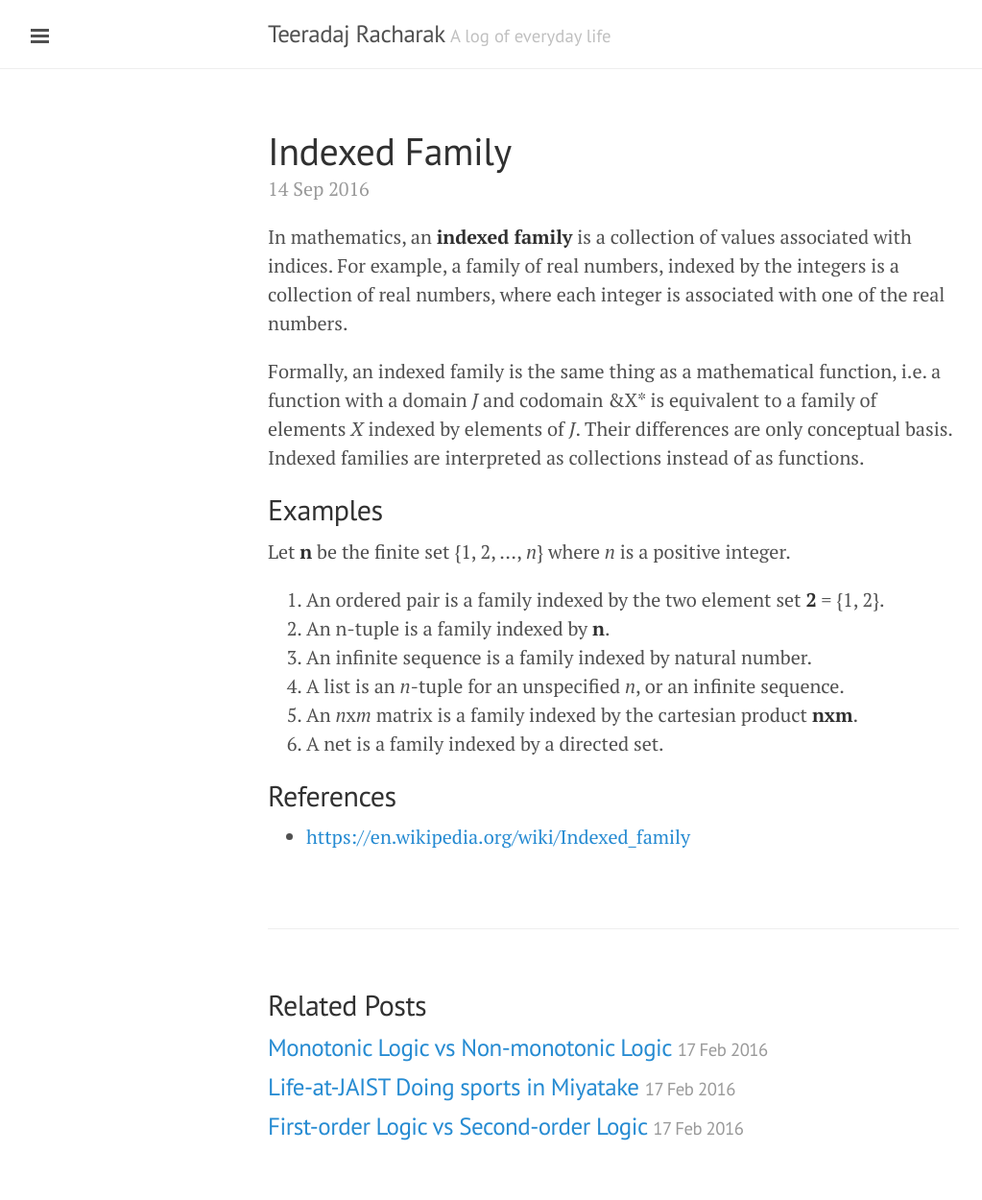
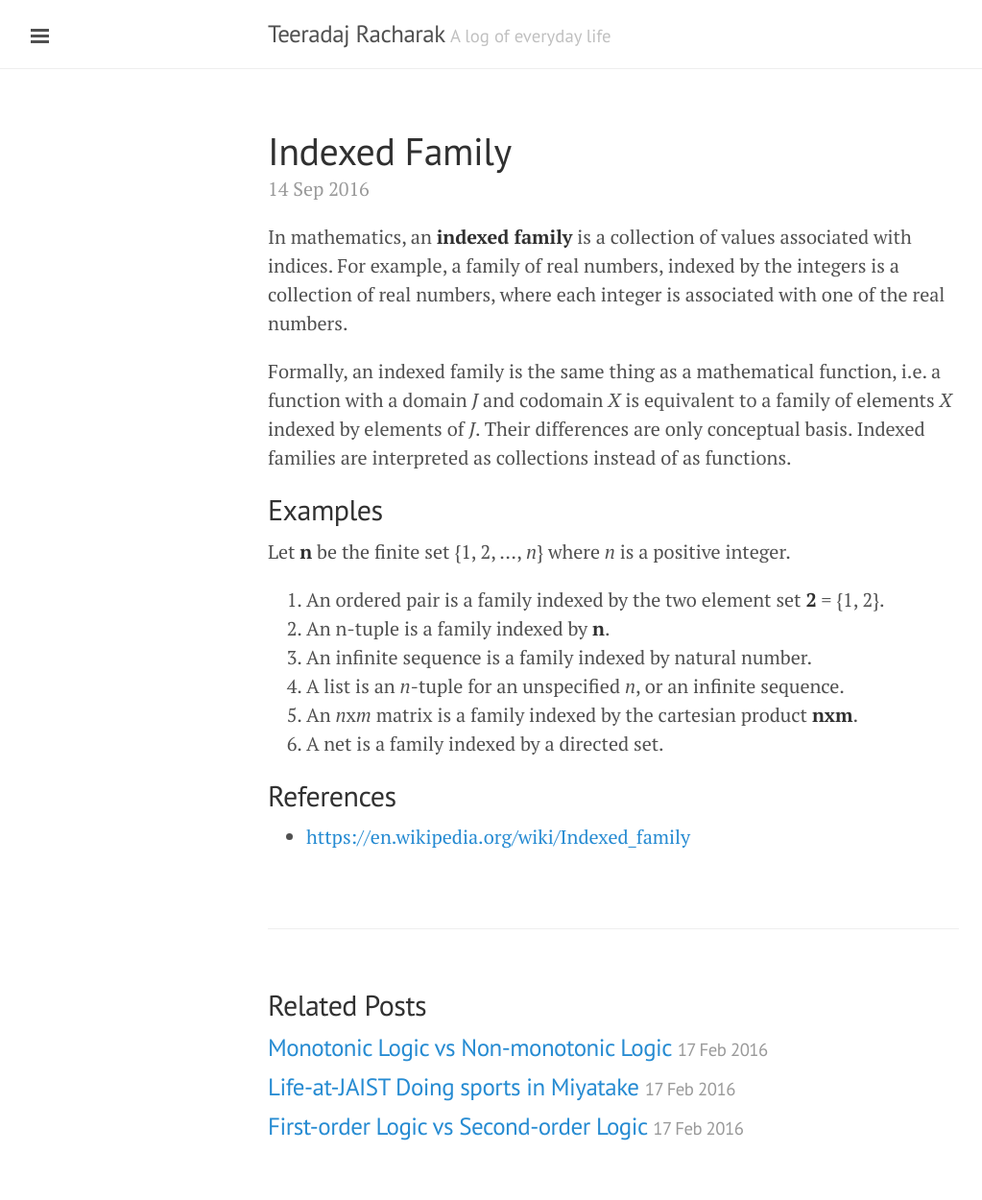
Before and after one commit to xlives/xlives.github.io, a Jekyll site: the page built from _posts/2016-09-14-indexed-family.markdown, in a window 1280 px wide. Shown: the whole page at 96% size, without its empty margins (1-1024 px from the left). Built offline with Jekyll 4.4.1, drawn with Linux system fonts in a browser that asks for light colours.

```diff
--- a/_posts/2016-09-14-indexed-family.markdown
+++ b/_posts/2016-09-14-indexed-family.markdown
@@ -8,7 +8,7 @@ a family of real numbers, indexed by the integers is a collection of real number
 each integer is associated with one of the real numbers.
 
 Formally, an indexed family is the same thing as a mathematical function, i.e. a function with a domain *J* and
-codomain &X* is equivalent to a family of elements *X* indexed by elements of *J*. Their differences are only conceptual
+codomain *X* is equivalent to a family of elements *X* indexed by elements of *J*. Their differences are only conceptual
 basis. Indexed families are interpreted as collections instead of as functions.
 
 ## Examples
```
